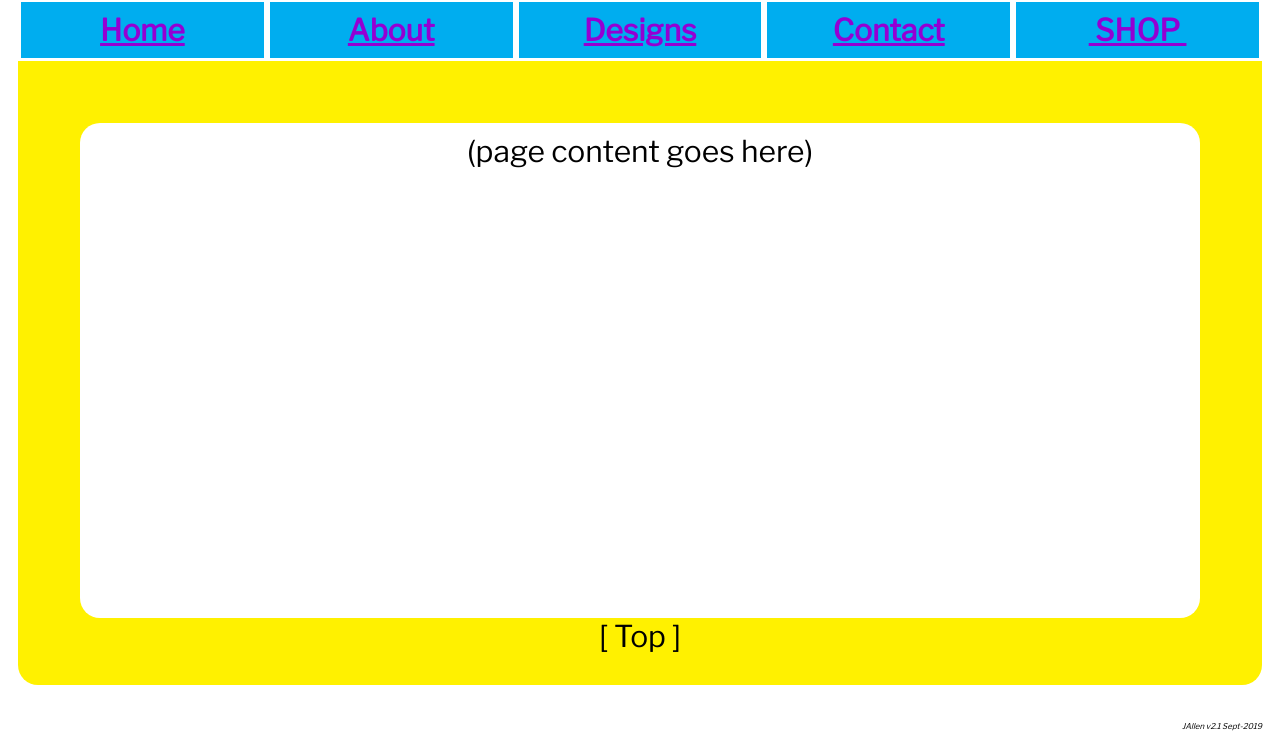
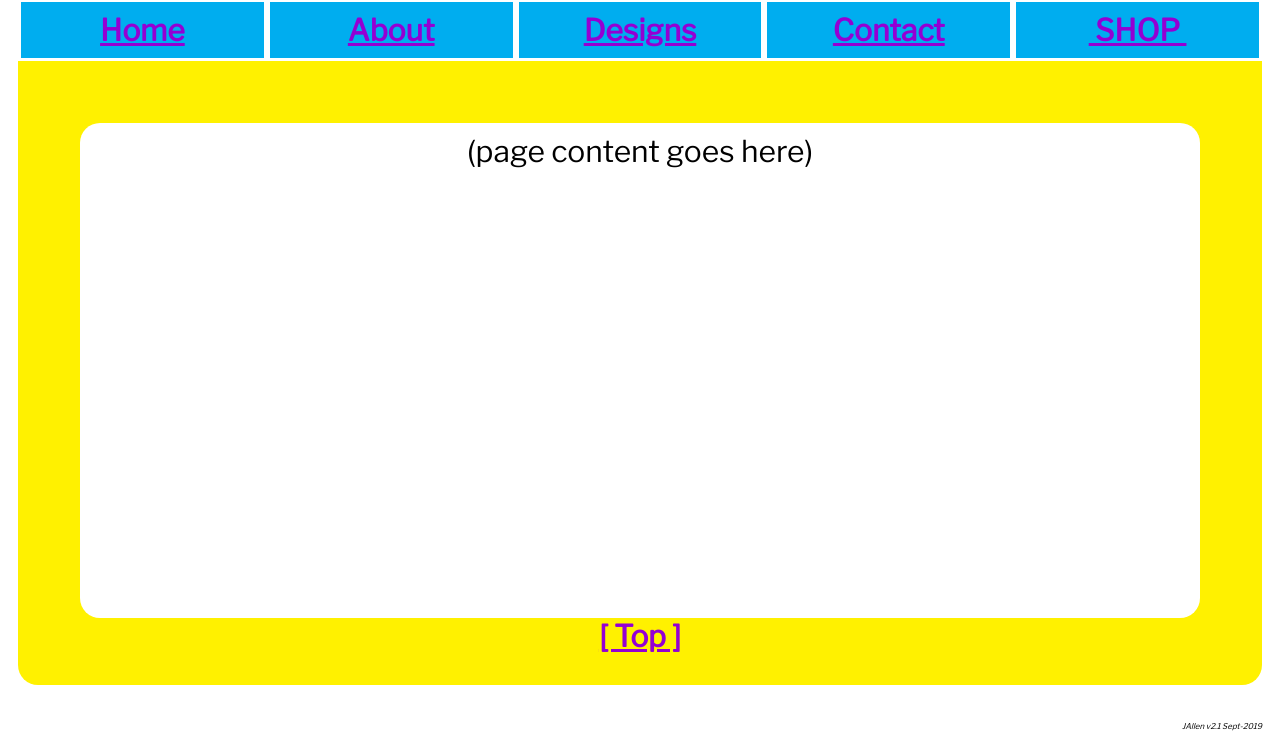
Before and after one commit to jallen013/jallen013.github.io, a plain HTML site: page BigDoggieDuds2/index.html in a window 1280 px wide. Shown: the part 219-968 px from the top of the page. Drawn offline with nearby package versions, Linux system fonts and the light colour scheme.

Commit message:
Update index.html

```diff
--- a/BigDoggieDuds2/index.html
+++ b/BigDoggieDuds2/index.html
@@ -31,7 +31,7 @@
         (page content goes here)
 <!------------------------------------------------------------------------------------------->
       </div>
-      </<a href="#top" class="tothetop">[ Top ]</a>
+      <a href="#top" class="tothetop">[ Top ]</a>
     </div>
   <footer>
     <br><div class="foot">JAllen v2.1 Sept-2019</div>
```
